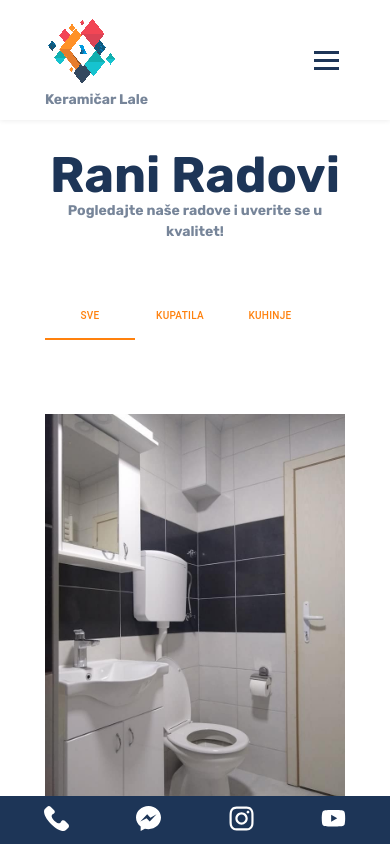
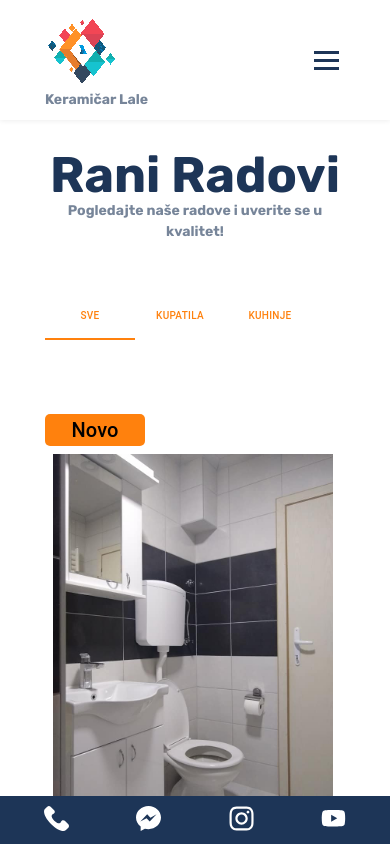
Before and after one commit to CikaDraza/keramika_website, a Next.js app: page /radovi in a window 390 px wide. Shown: the top 844 px of the page. Built offline with nearby package versions, Linux system fonts and the light colour scheme.

Commit message:
contact form success, calculator prices

```diff
--- a/package.json
+++ b/package.json
@@ -25,6 +25,7 @@
     "nodemailer": "^6.9.7",
     "react": "^18.1.0",
     "react-dom": "^18.1.0",
+    "react-slick": "^0.29.0",
     "react-swipeable-views": "^0.14.0",
     "sass": "^1.35.2"
   },
--- a/src/components/Image_Masonry/index.jsx
+++ b/src/components/Image_Masonry/index.jsx
@@ -4,8 +4,9 @@ import ImageList from "@mui/material/ImageList";
 import ImageListItem from "@mui/material/ImageListItem";
 import ZoomContainer from "../ZoomContainer";
 import Image from "next/image";
-import { Button, Modal } from "@mui/material";
-import Backdrop from '@mui/material/Backdrop';
+import { Button, Modal, useMediaQuery } from "@mui/material";
+import ZoomInIcon from '@mui/icons-material/ZoomIn';
+import Masonry from '@mui/lab/Masonry';
 
 const style = {
   position: 'absolute',
@@ -19,6 +20,8 @@ const style = {
 
 function ChildModal({ item }) {
   const [open, setOpen] = React.useState(false);
+  const match = useMediaQuery('(max-width: 768px)');
+
   const handleOpen = () => {
     setOpen(true);
   };
@@ -28,21 +31,19 @@ function ChildModal({ item }) {
 
   return (
     <React.Fragment>
-      <Button onClick={handleOpen}>Zoom</Button>
+      <Button sx={{mt: -8}} onClick={handleOpen}>
+        <ZoomInIcon sx={{fill: 'white'}} />
+      </Button>
       <Modal
         open={open}
         onClose={handleClose}
         closeAfterTransition
-        BackdropComponent={Backdrop}
-        BackdropProps={{
-          timeout: 500,
-        }}
       >
-        <Box sx={{ ...style, width: 350, height: 'auto'}}>
+        <Box sx={{ ...style}}>
           <Image
             width={item.width}
             height={item.height}
-              src={`${item.imgPath}?w=333&auto=format`}
+            src={`${item.imgPath}?w=333&auto=format&dpr=2 2x`}
             srcSet={`${item.imgPath}?w=333&auto=format&dpr=2 2x`}
             alt={item.alt}
             loading="lazy"
@@ -56,8 +57,8 @@ function ChildModal({ item }) {
 export default function ImageMasonry({ match, images, tab }) {
 
   return (
-    <Box sx={match ? { width: 300 } : { width: 1000 }}>
-      <ImageList variant="masonry" cols={match ? 1 : 3} gap={0} spacing={0}>
+    <Box className="masonry-wraper" sx={{mt: 8, width: 500, minHeight: 393, '.MuiMasonry-root > div': {height: 'auto'}}}>
+      <Masonry columns={3} gap={0} spacing={0}>
         {images.slice(tab, tab + 1).map((image) => image[Object.keys(image)[0]].map((item, index) => (
           <ZoomContainer key={item.id} index={index}>
             <ImageListItem>
@@ -73,7 +74,7 @@ export default function ImageMasonry({ match, images, tab }) {
             </ImageListItem>
           </ZoomContainer>
         )))}
-      </ImageList>
+      </Masonry>
     </Box>
   );
 }
--- a/src/components/PriceCalulator/PriceCalculator.jsx
+++ b/src/components/PriceCalulator/PriceCalculator.jsx
@@ -76,13 +76,13 @@ export default function PriceCalculator() {
         onChangeIndex={handleChangeIndex}
       >
         <TabPanel className='tab-panel' value={value} index={0} dir={theme.direction}>
-          <SurfaceAreaSlider />
+          <SurfaceAreaSlider tab={0} />
         </TabPanel>
         <TabPanel className='tab-panel' value={value} index={1} dir={theme.direction}>
-          Item Two
+          <SurfaceAreaSlider tab={1} />
         </TabPanel>
         <TabPanel className='tab-panel' value={value} index={2} dir={theme.direction}>
-          Item Three
+          <SurfaceAreaSlider tab={2} />
         </TabPanel>
       </SwipeableViews>
     </Box>
--- a/src/layout/Portfolio/Portfolio_Filter_Tabs/index.jsx
+++ b/src/layout/Portfolio/Portfolio_Filter_Tabs/index.jsx
@@ -4,6 +4,9 @@ import Tabs from '@mui/material/Tabs';
 import Tab from '@mui/material/Tab';
 import Box from '@mui/material/Box';
 import ImageMasonry from '../../../components/Image_Masonry';
+import Slider from "react-slick";
+import Image from 'next/image';
+import { Typography, useMediaQuery } from '@mui/material';
 
 function TabPanel(props) {
   const { children, value, index, ...other } = props;
@@ -40,7 +43,18 @@ function a11yProps(index) {
 
 export default function FilterTabs(props) {
   const { match, portfolioFilterTabsProps, portfolioImagesProps } = props;
+  const desktop = useMediaQuery('(min-width: 1280px)');
+  const tablet = useMediaQuery('(max-width: 960px)');
+  const laptop = useMediaQuery('(max-width: 1200px)');
   const [value, setValue] = useState(0);
+  const settings = {
+    dots: false,
+    infinite: false,
+    arrows: true,
+    speed: 500,
+    slidesToShow: match ? 1 : desktop ? 3 : laptop ? 2 : 1,
+    slidesToScroll: 1
+  };
 
   const handleChange = (event, newValue) => {
     setValue(newValue);
@@ -48,7 +62,7 @@ export default function FilterTabs(props) {
 
   return (
     <Box className="wrapper">
-      <Box className="tab-box" sx={match ? { maxWidth: 300 } : { maxWidth: 1000 }}>
+      <Box className="tab-box" sx={match ? { maxWidth: 300 } : { maxWidth: 1280 }}>
         <Tabs variant="scrollable" scrollButtons="auto" className="tab-box__tabs" value={value} onChange={handleChange} aria-label="scrollable">
           <Tab label="sve" {...a11yProps(0)} />
           <Tab label="kupatila" {...a11yProps(1)} />
@@ -58,6 +72,21 @@ export default function FilterTabs(props) {
         </Tabs>
       </Box>
       <TabPanel className="tab-panel" value={value} index={0}>
+        <Typography component="h2" variant='h6' className='main-bg' sx={{display: 'flex', justifyContent: 'center', width: '100px', borderRadius: '5px'}}>Novo</Typography>
+        <Slider {...settings}>
+          {portfolioImagesProps?.images.slice(0, 1).map((image) => image[Object.keys(image)[0]].slice(0, 6).map((item, index) => (
+            <Box key={index} sx={{width: '100%', p: 1}}>
+              <Image
+                width={match ? 280 : 480}
+                height={match ? 370 : 640}
+                src={`${item.imgPath}?w=333&auto=format`}
+                srcSet={`${item.imgPath}?w=333&auto=format&dpr=2 2x`}
+                alt={item.alt}
+                loading="lazy"
+              />
+            </Box>
+          )))}
+        </Slider>
         <ImageMasonry tab={0} images={portfolioImagesProps.images} match={match}/>
       </TabPanel>
       <TabPanel className="tab-panel" value={value} index={1}>
--- a/styles/_config.scss
+++ b/styles/_config.scss
@@ -32,6 +32,14 @@ html {
 body {
     background-color: hls(0, 0, 0);
     scroll-behavior: smooth;
+}
+
+.main-bg {
+    background-color: $color--orange;
+}
+
+.main-color {
+    color: $color--orange;
 }
 
 .home-sections {
--- a/styles/globals.scss
+++ b/styles/globals.scss
@@ -30,3 +30,80 @@
 @import 'prices/prices';
 @import 'portfolio/portfolio';
 @import 'contact/contact';
+
+body {
+  overflow-x: hidden;
+}
+
+.slick-slider {
+  position: relative;
+}
+.slick-list{
+  overflow: hidden;
+  width: 1280px;
+  @include laptop {
+    width: 960px;
+  }
+  @include tablet {
+    width: 960px;
+  }
+  @include mobile {
+    width: 300px;
+  }
+}
+.slick-track {
+  display: flex;
+}
+.slick-arrow {
+  position: absolute;
+  z-index: 1;
+  bottom: 0;
+  left: 0%;
+  color: transparent;
+  border: none;
+  background-color: transparent;
+  width: 5px;
+  padding: 0;
+  display: flex!important;
+  cursor: pointer;
+  display: flex;
+  align-items: center;
+  justify-content: center;
+}
+.slick-arrow.slick-prev::before {
+  content: '❮';
+  width: 30px;
+  height: 30px;
+  position: absolute;
+  z-index: 2;
+  border-radius: 50%;
+  background-color: #f9f9f9;
+  color: #888;
+  border: thin solid #aaa;
+  display: flex;
+  align-items: center;
+  justify-content: center;
+}
+.slick-arrow.slick-next {
+  left: 35px;
+}
+.slick-arrow.slick-next::after {
+  content: '❯';
+  width: 30px;
+  height: 30px;
+  position: absolute;
+  z-index: 2;
+  border-radius: 50%;
+  border: thin solid #aaa;
+  background-color: #f9f9f9;
+  color: #888;
+  display: flex;
+  align-items: center;
+  justify-content: center;
+}
+.slick-arrow:hover.slick-next::after, .slick-arrow:hover.slick-prev::before {
+  background-color: #00bcd4;
+  border-color: #00bcd4;
+  color: #f9f9f9;
+  transition: all ease .3s;
+}
```
Also changed, not shown: src/components/ContactForm/index.jsx (+60 -9 lines), src/components/PriceCalulator/PriceTable.jsx (+20 -18 lines), src/components/PriceCalulator/SurfaceAreaSlider.jsx (+57 -9 lines), 1 other file (tests, documents, lock files or other folders). Lines whose indentation alone changed are shown as unchanged.
